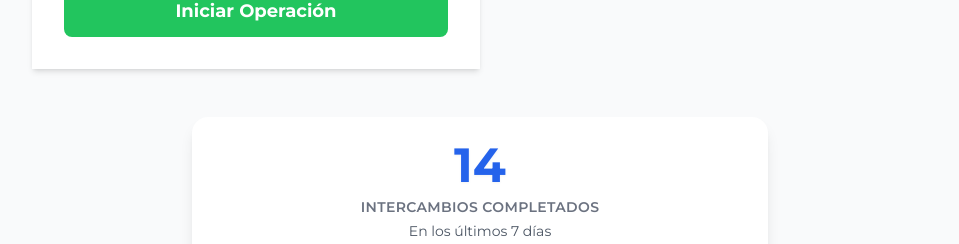
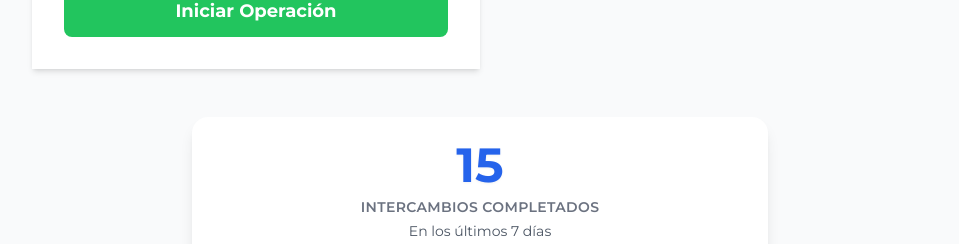
Before and after one commit to andigausckus36-debug/paypal, a React (Vite) app: page / in a window 1280 px wide. Shown: the part 1709-1953 px from the top of the page, without its empty margins (160-1119 px from the left). Built offline with nearby package versions, Linux system fonts and the light colour scheme; no server answers.

Commit message:
actualización

```diff
--- a/package.json
+++ b/package.json
@@ -28,6 +28,7 @@
     "@types/react-dom": "^19.1.9",
     "@vitejs/plugin-react": "^5.0.4",
     "autoprefixer": "^10.4.21",
+    "baseline-browser-mapping": "^2.9.7",
     "eslint": "^9.36.0",
     "eslint-plugin-react-hooks": "^5.2.0",
     "eslint-plugin-react-refresh": "^0.4.22",
--- a/src/components/Calculadora.jsx
+++ b/src/components/Calculadora.jsx
@@ -47,8 +47,8 @@ const applyPayPalFee = (grossUSD) => {
 Spreads
 ----------------------- */
 // Spreads generales
-const SPREAD_COMPRAR = 0.06;
-const SPREAD_VENDER = 0.07;
+const SPREAD_COMPRAR = 0.04;
+const SPREAD_VENDER = 0.05;
 
 // Tipos de cambio MXN
 const MXN_RATE_VENDER = 16.70;
--- a/src/components/ContadorTransacciones.jsx
+++ b/src/components/ContadorTransacciones.jsx
@@ -4,7 +4,7 @@ import { motion } from "framer-motion";
 
 export default function ContadorTransacciones() {
   // CAMBIÁ ESTE NÚMERO CUANDO QUIERAS
-  const totalTransacciones = 14;
+  const totalTransacciones = 15;
 
   return (
     <motion.div
```
Also changed, not shown: 1 other file (tests, documents, lock files or other folders).
